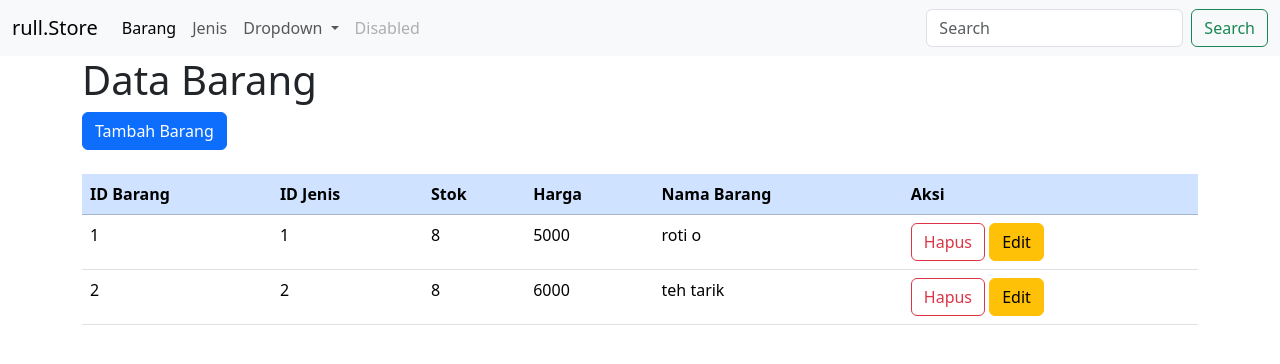
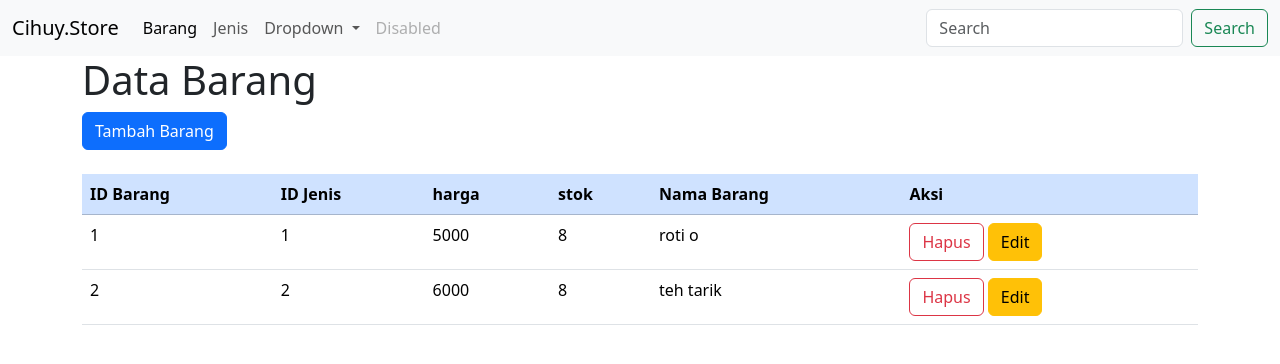
Before and after one commit to Fahrul4g/db_inventory, a PHP site: page / in a window 1280 px wide. Shown: the top 364 px of the page. Run offline with PHP 8.4, Linux system fonts and the light colour scheme; data comes from the database, SQL or seed files in the repository.

Commit message:
Add files via upload

```diff
--- a/inventory_fahrul_xipplg1/Config/Koneksi.php
+++ b/inventory_fahrul_xipplg1/Config/Koneksi.php
@@ -4,7 +4,7 @@
 $hostname = 'localhost';
 $username = 'root';
 $password = '';
-$database_name = 'db_inventory_fahrulxipplg1';
+$database_name = 'db_inventory_fahrul';
 
 $conn = mysqli_connect($hostname, $username, $password, $database_name);
 
--- a/inventory_fahrul_xipplg1/View/Jenis/index.php
+++ b/inventory_fahrul_xipplg1/View/Jenis/index.php
@@ -8,7 +8,7 @@
     <script src="https://cdn.jsdelivr.net/npm/bootstrap@5.3.3/dist/js/bootstrap.bundle.min.js"></script>
     <nav class="navbar navbar-expand-lg bg-body-tertiary">
   <div class="container-fluid">
-    <a class="navbar-brand" href="#">rull.Store</a>
+    <a class="navbar-brand" href="#">Cihuy.Store</a>
     <button class="navbar-toggler" type="button" data-bs-toggle="collapse" data-bs-target="#navbarSupportedContent" aria-controls="navbarSupportedContent" aria-expanded="false" aria-label="Toggle navigation">
       <span class="navbar-toggler-icon"></span>
     </button>
--- a/inventory_fahrul_xipplg1/View/Jenis/view_tambah.php
+++ b/inventory_fahrul_xipplg1/View/Jenis/view_tambah.php
@@ -8,7 +8,7 @@
     <script src="https://cdn.jsdelivr.net/npm/bootstrap@5.3.3/dist/js/bootstrap.bundle.min.js"></script>
     <nav class="navbar navbar-expand-lg bg-body-tertiary">
   <div class="container-fluid">
-    <a class="navbar-brand" href="#">Valls.Store</a>
+    <a class="navbar-brand" href="#">Cihuy.Store</a>
     <button class="navbar-toggler" type="button" data-bs-toggle="collapse" data-bs-target="#navbarSupportedContent" aria-controls="navbarSupportedContent" aria-expanded="false" aria-label="Toggle navigation">
       <span class="navbar-toggler-icon"></span>
     </button>
--- a/inventory_fahrul_xipplg1/View/barang/index.php
+++ b/inventory_fahrul_xipplg1/View/barang/index.php
@@ -3,12 +3,12 @@
 <head>
     <meta charset="UTF-8">
     <meta name="viewport" content="width=device-width, initial-scale=1.0">
-    <title>rull.Store</title>
+    <title>Cihuy.Store</title>
     <link rel="stylesheet" href="https://cdn.jsdelivr.net/npm/bootstrap@5.3.3/dist/css/bootstrap.min.css">
     <script src="https://cdn.jsdelivr.net/npm/bootstrap@5.3.3/dist/js/bootstrap.bundle.min.js"></script>
     <nav class="navbar navbar-expand-lg bg-body-tertiary">
   <div class="container-fluid">
-    <a class="navbar-brand" href="#">rull.Store</a>
+    <a class="navbar-brand" href="#">Cihuy.Store</a>
     <button class="navbar-toggler" type="button" data-bs-toggle="collapse" data-bs-target="#navbarSupportedContent" aria-controls="navbarSupportedContent" aria-expanded="false" aria-label="Toggle navigation">
       <span class="navbar-toggler-icon"></span>
     </button>
@@ -52,8 +52,8 @@
         <tr class="table-primary">
             <th scope="col">ID Barang</th>
             <th scope="col">ID Jenis</th>
-            <th scope="col">Stok</th>
-            <th scope="col">Harga</th>
+            <th scope="col">harga</th>
+            <th scope="col">stok</th>
             <th scope="col">Nama Barang</th>
             <th scope="col">Aksi</th>
         </tr>
@@ -66,8 +66,8 @@
                         <tr>
                             <td><?php echo $result['id_barang']?></td>
                             <td><?php echo $result['id_jenis']?></td>
+                            <td><?php echo $result['harga']?></td>
                             <td><?php echo $result['stok']?></td>
-                            <td><?php echo $result['harga']?></td>
                             <td><?php echo $result['nama_barang']?></td>
                             <td><button type="button" class="btn btn-outline-danger">Hapus</button>
                             <button type="button" class="btn btn-warning">Edit</button>
--- a/inventory_fahrul_xipplg1/View/barang/proses_tambah.php
+++ b/inventory_fahrul_xipplg1/View/barang/proses_tambah.php
@@ -2,13 +2,13 @@
 
 $id_barang = $_POST['id_barang'];
 $id_jenis = $_POST['id_jenis'];
-$stok = $_POST['stok'];
-$harga = $_POST['harga'];
+$harga= $_POST['harga'];
+$stok= $_POST['stok'];
 $nama_barang = $_POST['nama_barang'];
 
 include '../../Config/Koneksi.php';
 $query = mysqli_query($conn,
-"INSERT INTO barang VALUES('$id_barang', '$id_jenis ', '$stok', '$harga', '$nama_barang')");
+"INSERT INTO barang VALUES('$id_barang', '$id_jenis ', '$harga', '$stok', '$nama_barang')");
 
 echo "
 <script>
```
Also changed, not shown: inventory_fahrul_xipplg1/View/barang/view_tambah.php (+5 -5 lines).
